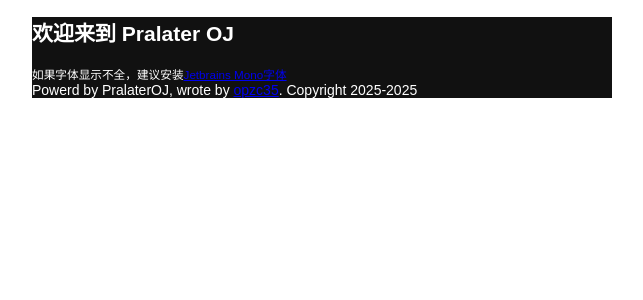
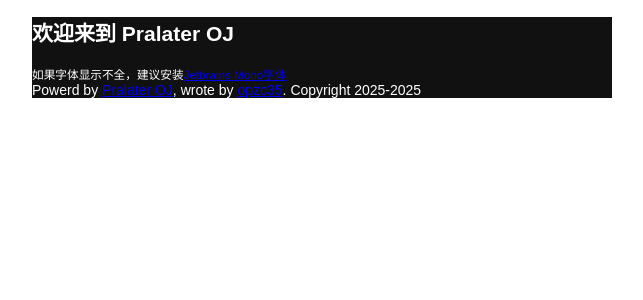
Before and after one commit to opzc35/PralaterOJ, a Flask app: page / in a window 1280 px wide. Shown: the part 48-348 px from the top of the page, without its empty margins (318-961 px from the left). Run offline with Flask 2, Linux system fonts and the light colour scheme.

Commit message:
修复页尾链接

```diff
--- a/templates/base.html
+++ b/templates/base.html
@@ -20,7 +20,7 @@
         <small>如果字体显示不全，建议安装<a href="https://www.jetbrains.com/zh-cn/lp/mono/">Jetbrains Mono字体</a></small>
         {% block content %} {% endblock %}
         <div class="footer">
-            Powerd by PralaterOJ, wrote by <a href="https://github.com/opzc35">opzc35</a>. Copyright 2025-2025
+            Powerd by <a href="https://github.com/opzc35/PralaterOJ">Pralater OJ</a>, wrote by <a href="https://github.com/opzc35">opzc35</a>. Copyright 2025-2025
         </div>
     </div>
 </body>
```
